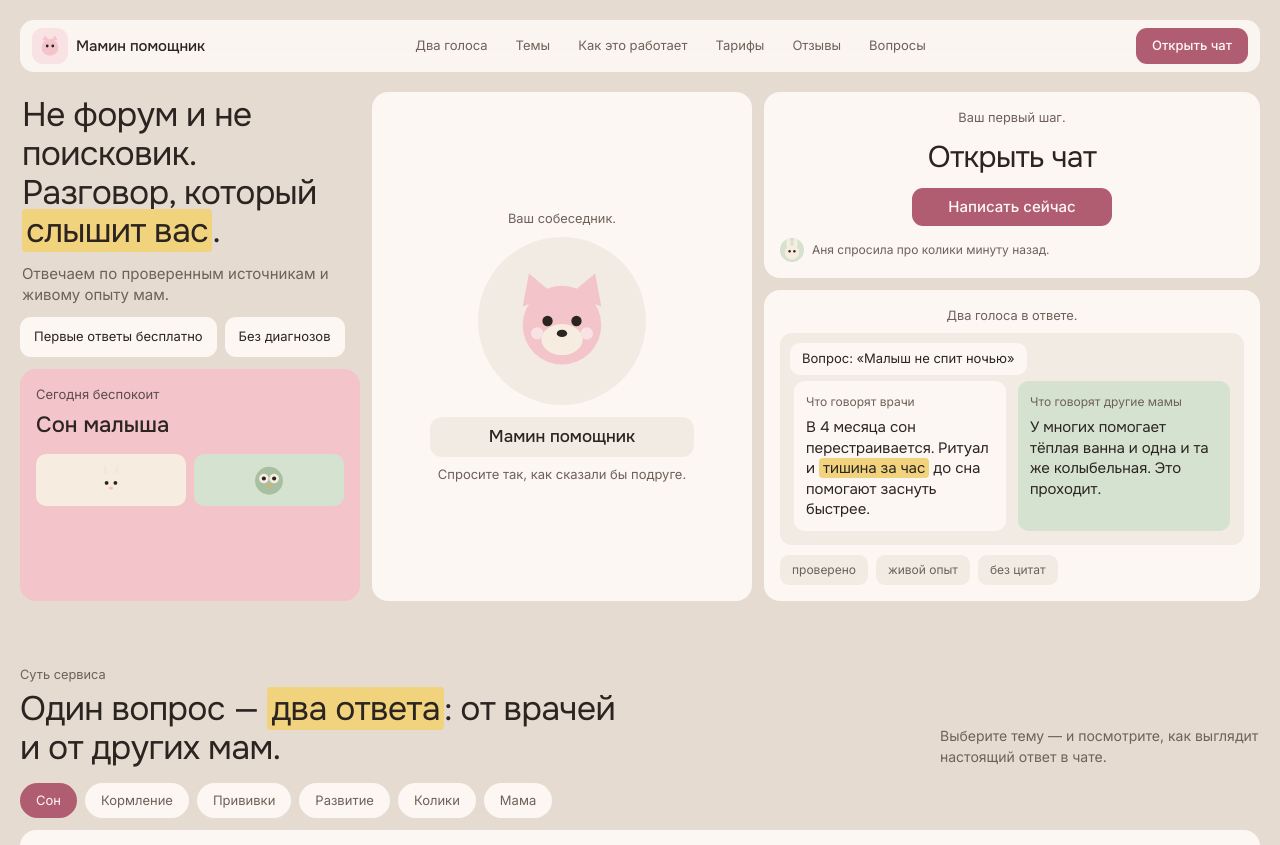
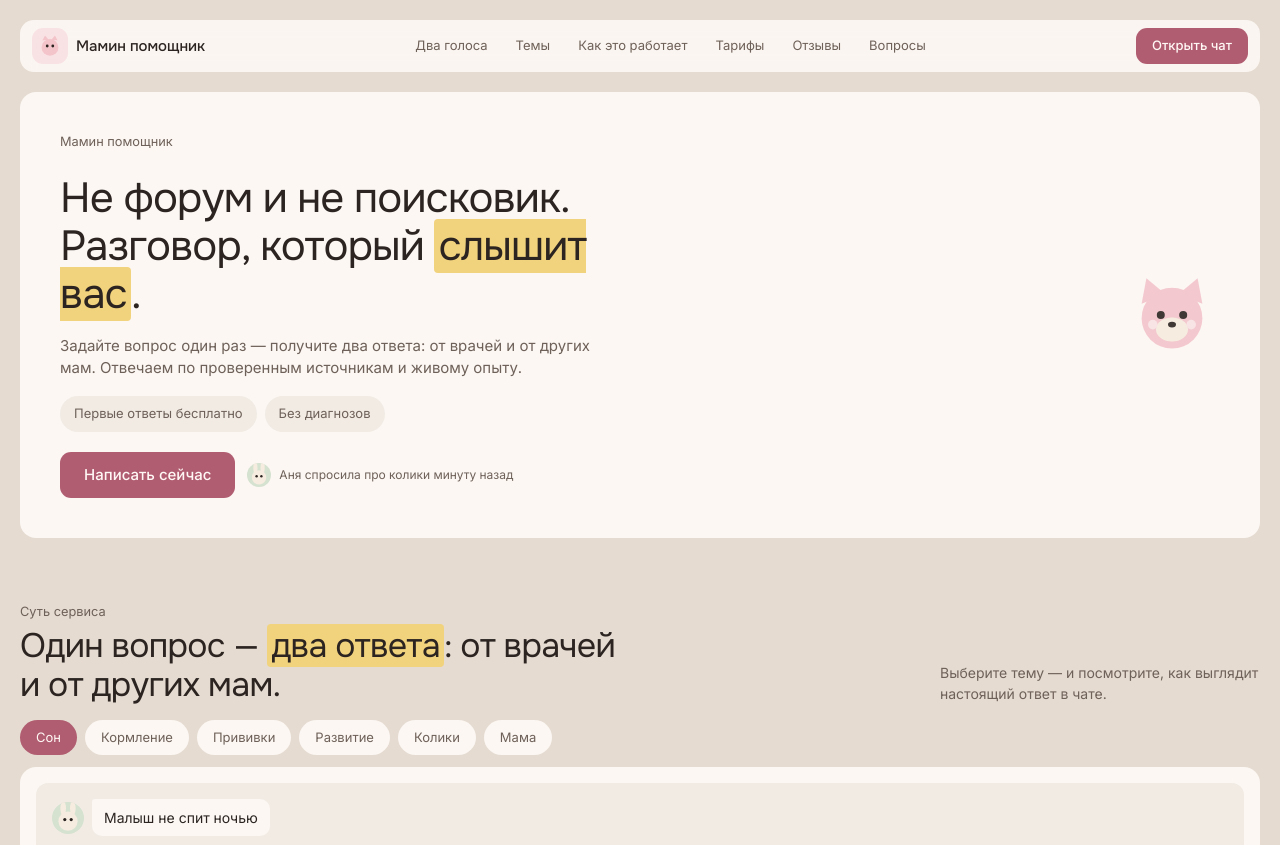
Before and after one commit to Scorboc/mama-helper-landing, a React (Vite) app: page / in a window 1280 px wide. Shown: the top 845 px of the page. Built offline with nearby package versions, Linux system fonts and the light colour scheme.

Commit message:
[FIX] Удалил дублирующиеся голоса в ответах

```diff
--- a/src/components/Hero.tsx
+++ b/src/components/Hero.tsx
@@ -1,113 +1,43 @@
-import { AvatarCritter, Bunny, Fox, Owl } from '@/components/Critters';
+import { AvatarCritter, Fox } from '@/components/Critters';
 
 const Hero = () => {
   return (
     <section id="top" className="px-3 pt-3 sm:px-5 sm:pt-5">
-      <div className="mx-auto grid max-w-[1240px] grid-cols-1 gap-3 lg:grid-cols-[340px_380px_1fr]">
-        {/* ---------- левая колонка ---------- */}
-        <div className="flex animate-fade-up flex-col gap-3 opacity-0 [animation-delay:40ms]">
-          <h1 className="px-0.5 pt-1 font-heading text-[30px] font-normal leading-[1.14] tracking-[-0.02em] sm:text-[34px]">
+      <div className="tile mx-auto flex max-w-[1240px] flex-col gap-6 p-6 sm:p-10 lg:flex-row lg:items-center lg:justify-between">
+        <div className="flex max-w-[560px] flex-col gap-4">
+          <span className="cap">Мамин помощник</span>
+          <h1 className="font-heading text-[32px] font-normal leading-[1.14] tracking-[-0.02em] sm:text-[42px]">
             Не форум и не поисковик.
             <br />
             Разговор, который <span className="mark-hl">слышит вас</span>.
           </h1>
-          <p className="px-0.5 text-[15px] leading-[1.4] text-muted-foreground">
-            Отвечаем по проверенным источникам и живому опыту мам.
+          <p className="text-[15px] leading-[1.5] text-muted-foreground">
+            Задайте вопрос один раз — получите два ответа: от врачей и от других мам.
+            Отвечаем по проверенным источникам и живому опыту.
           </p>
           <div className="flex flex-wrap gap-2">
-            <span className="flex h-10 items-center rounded-[11px] bg-card px-3.5 text-[13px]">
+            <span className="flex h-9 items-center rounded-full bg-inner px-3.5 text-[13px] text-muted-foreground">
               Первые ответы бесплатно
             </span>
-            <span className="flex h-10 items-center rounded-[11px] bg-card px-3.5 text-[13px]">
+            <span className="flex h-9 items-center rounded-full bg-inner px-3.5 text-[13px] text-muted-foreground">
               Без диагнозов
             </span>
           </div>
-
-          <div className="tile flex flex-1 flex-col bg-pink">
-            <div className="text-[13px] text-foreground/75">Сегодня беспокоит</div>
-            <div className="mt-1 font-heading text-[22px] font-medium">Сон малыша</div>
-            <div className="mt-3 grid grid-cols-2 gap-2">
-              <div className="grid h-[52px] place-items-center overflow-hidden rounded-[10px] bg-cream">
-                <Bunny className="h-11 w-11" />
-              </div>
-              <div className="grid h-[52px] place-items-center overflow-hidden rounded-[10px] bg-sage-soft">
-                <Owl className="h-11 w-11" />
-              </div>
+          <div className="mt-1 flex flex-col gap-3 sm:flex-row sm:items-center">
+            <a
+              href="#chat"
+              className="rounded-[11px] bg-primary px-6 py-3 text-center text-[15px] font-medium text-primary-foreground transition-opacity hover:opacity-90"
+            >
+              Написать сейчас
+            </a>
+            <div className="flex items-center gap-2 text-[12px] text-muted-foreground">
+              <AvatarCritter variant={1} className="h-6 w-6 overflow-hidden rounded-full" />
+              Аня спросила про колики минуту назад
             </div>
           </div>
         </div>
 
-        {/* ---------- средняя колонка ---------- */}
-        <div className="flex animate-fade-up flex-col gap-3 opacity-0 [animation-delay:100ms]">
-          <div className="tile flex flex-1 flex-col justify-center">
-            <span className="cap text-center">Ваш собеседник.</span>
-            <div className="flex justify-center">
-              <div className="grid h-[168px] w-[168px] place-items-center rounded-full bg-inner">
-                <Fox className="h-[124px] w-[124px]" />
-              </div>
-            </div>
-            <div className="mx-auto mt-3 grid h-10 w-full max-w-[264px] place-items-center rounded-xl bg-inner font-heading text-[17px] font-medium">
-              Мамин помощник
-            </div>
-            <p className="mt-2 text-center text-[13px] text-muted-foreground">
-              Спросите так, как сказали бы подруге.
-            </p>
-          </div>
-        </div>
-
-        {/* ---------- правая область ---------- */}
-        <div className="grid animate-fade-up grid-cols-1 gap-3 opacity-0 [animation-delay:160ms]">
-          <div className="tile flex flex-col">
-            <span className="cap text-center">Ваш первый шаг.</span>
-            <div className="text-center font-heading text-[30px] font-normal tracking-[-0.02em]">
-              Открыть чат
-            </div>
-            <a
-              href="#chat"
-              className="mx-auto mt-2 block h-[38px] w-[200px] rounded-[11px] bg-primary text-center text-[15px] font-medium leading-[38px] text-primary-foreground transition-opacity hover:opacity-90"
-            >
-              Написать сейчас
-            </a>
-            <div className="mt-3 flex items-center gap-2 text-[12px] text-muted-foreground">
-              <AvatarCritter variant={1} className="h-6 w-6 overflow-hidden rounded-full" />
-              Аня спросила про колики минуту назад.
-            </div>
-          </div>
-
-          <div className="tile flex flex-col">
-            <span className="cap text-center">Два голоса в ответе.</span>
-            <div className="relative flex-1 rounded-xl bg-inner p-3.5 pt-12">
-              <div className="absolute left-2.5 top-2.5 rounded-[10px] bg-card px-3 py-1.5 text-[13px]">
-                Вопрос: «Малыш не спит ночью»
-              </div>
-              <div className="grid gap-3 sm:grid-cols-2">
-                <div className="rounded-[11px] bg-card p-3">
-                  <div className="text-[12px] text-muted-foreground">Что говорят врачи</div>
-                  <p className="mt-1.5 font-heading text-[15px] leading-[1.36]">
-                    В 4 месяца сон перестраивается. Ритуал и <span className="mark-hl">тишина за час</span>{' '}
-                    до сна помогают заснуть быстрее.
-                  </p>
-                </div>
-                <div className="rounded-[11px] bg-sage-soft p-3">
-                  <div className="text-[12px] text-muted-foreground">Что говорят другие мамы</div>
-                  <p className="mt-1.5 font-heading text-[15px] leading-[1.36]">
-                    У многих помогает тёплая ванна и одна и та же колыбельная. Это проходит.
-                  </p>
-                </div>
-              </div>
-            </div>
-            <div className="mt-2.5 flex flex-wrap gap-2">
-              {['проверено', 'живой опыт', 'без цитат'].map((t) => (
-                <span
-                  key={t}
-                  className="rounded-[9px] bg-inner px-3 py-1.5 text-[12px] text-muted-foreground"
-                >
-                  {t}
-                </span>
-              ))}
-            </div>
-          </div>
-        </div>
+        <Fox className="hidden h-24 w-24 shrink-0 opacity-90 lg:block" />
       </div>
     </section>
   );
--- a/src/components/HowItWorks.tsx
+++ b/src/components/HowItWorks.tsx
@@ -59,11 +59,9 @@ const HowItWorks = () => (
         </div>
 
         <aside className="tile flex flex-col justify-between bg-card">
-          <div>
-            <span className="cap text-center">Наш принцип</span>
-            <div className="grid place-items-center rounded-xl bg-inner py-6">
-              <Fox className="h-24 w-24" />
-            </div>
+          <div className="flex items-center gap-3">
+            <Fox className="h-11 w-11 shrink-0" />
+            <span className="cap mb-0">Наш принцип</span>
           </div>
           <div className="mt-4 space-y-2.5">
             {[
```
